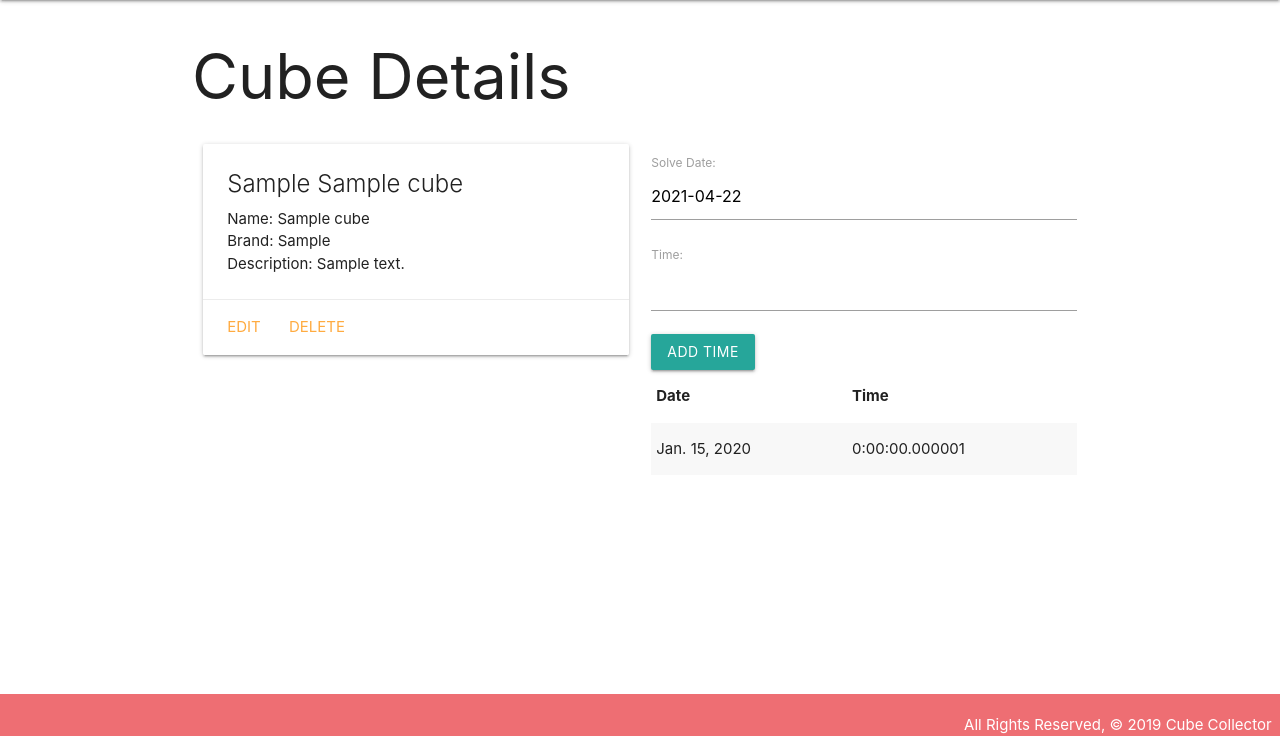
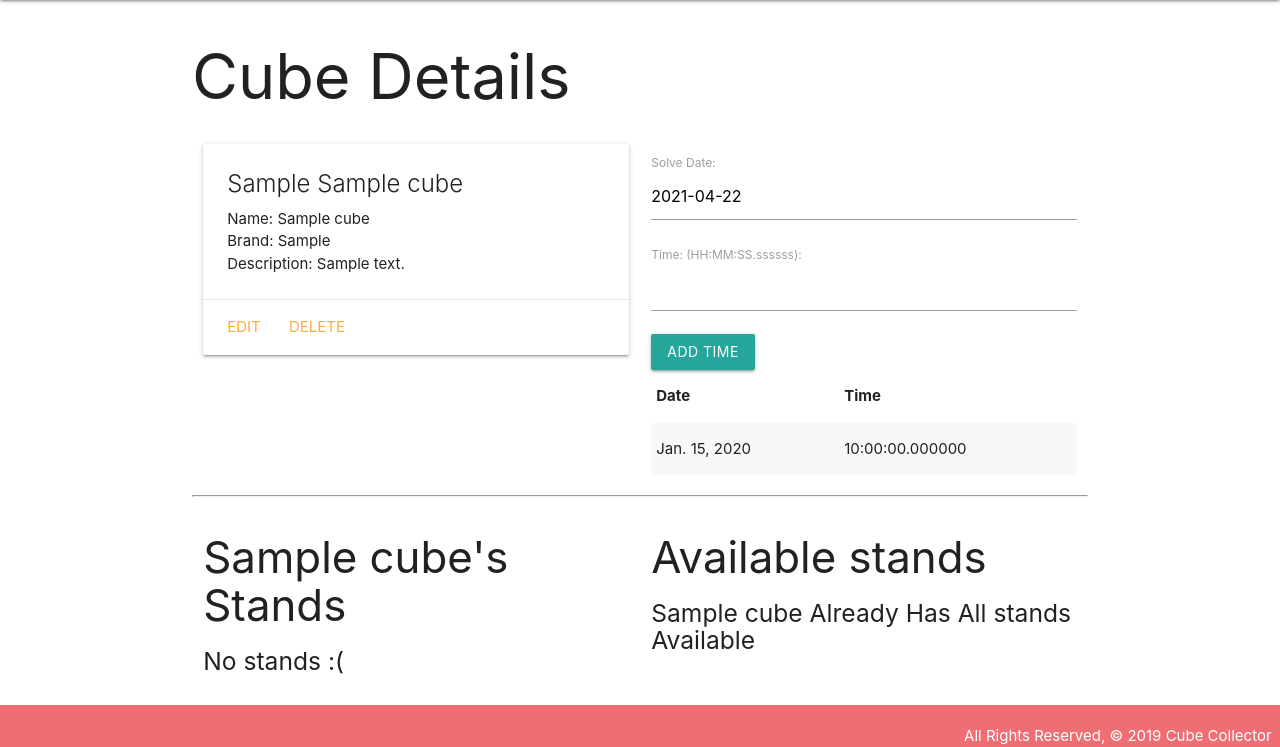
Before and after one commit to TuckTuckC/CubeCollector, a Django app: page /cubes/1/ in a window 1280 px wide. Shown: the part 64-811 px from the top of the page. Run offline with Django 3.2, Linux system fonts and the light colour scheme; tables that the repository leaves empty hold one stand-in row (values such as "Sample post").

Commit message:
added a new model for cube stands and html to show those stands

```diff
--- a/cubecollector_project/settings.py
+++ b/cubecollector_project/settings.py
@@ -116,6 +116,7 @@
 
 USE_TZ = True
 
+TIME_INPUT_FORMATS = ['%H:%M:%S.%f']
 
 # Static files (CSS, JavaScript, Images)
 # https://docs.djangoproject.com/en/3.2/howto/static-files/
--- a/main_app/forms.py
+++ b/main_app/forms.py
@@ -1,7 +1,9 @@
+from django import forms
 from django.forms import ModelForm
 from .models import Time
 
 class TimeForm(ModelForm):
+    time = forms.TimeField(label='Time: (HH:MM:SS.ssssss)', widget=forms.TimeInput(format='%H:%M:%S.%f'))
     class Meta:
         model = Time
         fields = ['date', 'time']
--- a/main_app/models.py
+++ b/main_app/models.py
@@ -1,6 +1,19 @@
 from django.db import models
 
 from django.urls import reverse
+
+
+class Stand(models.Model):
+    name = models.CharField(max_length=50)
+    color = models.CharField(max_length=50)
+
+    # Other goodness such as 'def __str__():' below
+    def __str__(self):
+        return f'{self.name} {self.color}'
+
+    # Add this method
+    def get_absolute_url(self):
+        return reverse('stand_detail', kwargs={'stand_id': self.id})
 
 class Cube(models.Model):
     name = models.CharField(max_length=100)
@@ -16,12 +29,12 @@
 
 class Time(models.Model):
     date = models.DateField('Solve Date')
-    time = models.DurationField('Time:')
+    time = models.TimeField()
 
     cube = models.ForeignKey(Cube, on_delete=models.CASCADE)
 
     def __str__(self):
-        return f'{self.time} on {self.date}'
+        return f'{self.time}'
 
     class Meta:
-        ordering = ['-date']
+        ordering = ['time']
--- a/main_app/templates/cubes/detail.html
+++ b/main_app/templates/cubes/detail.html
@@ -22,7 +22,7 @@
     <form action="{% url 'add_time' cube.id %}" method='post'>
       {% csrf_token %}
       {{ time_form.as_p }}
-      <input type="submit" class="btn" value="Add Time"
+      <input type="submit" class="btn" value="Add Time">
     </form>
     <table class="striped">
       <thead>
@@ -32,12 +32,66 @@
         {% for time in cube.time_set.all %}
           <tr>
             <td>{{time.date}}</td>
-            <td>{{time.time}}</td>
+            <td>{{time.time|time:'G:i:s.u'}}</td>
           </tr>
         {% endfor %}
       </tbody>
     </table>
   </div>
+</div>
+
+<hr>
+<div class="row">
+    <div class="col s6">
+        <h3>{{ cube.name }}'s Stands</h3>
+
+        {% for stand in cube.stands.all %}
+            <div class="card">
+                <div class="card-content">
+                    <span class="card-title">
+                        A <span style="color: {{ stand.color }}">{{ stand.color }}</span> {{ stand.name }}
+                    </span>
+                </div>
+                <div class="card-action">
+                    <form action="{% url 'remove_stand' cube.id stand.id %}" method="post">
+                        {% csrf_token %}
+                        <button type="submit" class="btn">Remove</button>
+                    </form>
+                </div>
+            </div>
+
+            {% empty %}
+            <h5>No stands :(</h5>
+
+        {% endfor %}
+
+
+    </div>
+    <!-- Available stands will come after this line -->
+
+    <div class="col s6">
+        <h3>Available stands</h3>
+
+        {% for stand in stands.all %}
+            <div class="card">
+                <div class="card-content">
+                    <span class="card-title">
+                        A <span style="color: {{ stand.color }}">{{ stand.color }}</span> {{ stand.name }}
+                    </span>
+                </div>
+                <div class="card-action">
+                    <form action="{% url 'assoc_stand' cube.id stand.id %}" method="post">
+                    {% csrf_token %}
+                    <button type="submit" class="btn">Add</button>
+                    </form>
+                </div>
+            </div>
+
+            {% empty %}
+            <h5>{{cube.name}} Already Has All stands Available</h5>
+        {% endfor %}
+
+    </div>
 </div>
 
 <script>
--- a/main_app/views.py
+++ b/main_app/views.py
@@ -18,6 +18,8 @@
 def cube_detail(request, cube_id):
     cube = Cube.objects.get(id=cube_id)
     time_form = TimeForm()
+    new_time_format = cube.time_set.all()
+    print(new_time_format[0])
     return render(request, 'cubes/detail.html', {
         'cube': cube,
         'time_form': time_form
@@ -25,11 +27,13 @@
 
 def add_time(request, cube_id):
     form = TimeForm(request.POST)
-
+    print('Add_Time')
     if form.is_valid():
         new_time = form.save(commit=False)
-        new_time.cube_id = cat_id
+        new_time.cube_id = cube_id
         new_time.save()
+    else:
+        print(form.errors)
     return redirect('detail', cube_id=cube_id)
 
 class CubeCreate(CreateView):
```
Also changed, not shown: main_app/migrations/0005_auto_20210421_2247.py (added).
